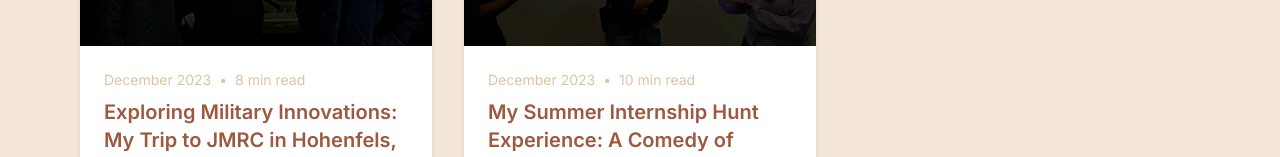
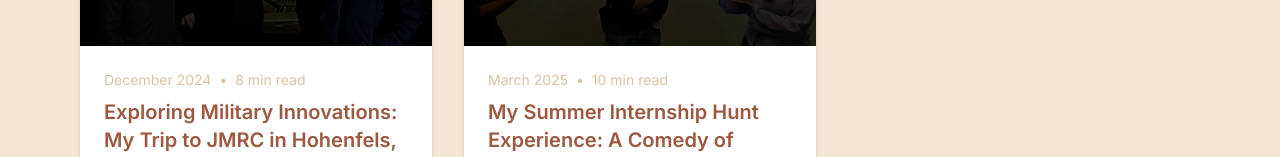
Before and after one commit to khushi2609/khushimshah_website, a Next.js app: page /blog in a window 1280 px wide. Shown: the part 434-591 px from the top of the page. Built offline with nearby package versions, Linux system fonts and the light colour scheme.

Commit message:
minor edits

```diff
--- a/src/app/blog/page.tsx
+++ b/src/app/blog/page.tsx
@@ -16,14 +16,14 @@ const blogPosts: BlogPost[] = [
     slug: 'jmrc-hohenfels-germany',
     title: 'Exploring Military Innovations: My Trip to JMRC in Hohenfels, Germany',
     excerpt: 'A firsthand account of my experience at the Joint Multinational Readiness Center.',
-    date: 'December 2023',
+    date: 'December 2024',
     readTime: '8 min read',
   },
   {
     slug: 'Internship-Hunt',
     title: 'My Summer Internship Hunt Experience: A Comedy of Errors (and Lessons Learned)',
     excerpt: 'A candid reflection on the challenges, mishaps, and valuable lessons learned during my graduate internship search journey.',
-    date: 'December 2023',
+    date: 'March 2025',
     readTime: '10 min read',
   },
   // Add more blog posts here as you create them
```
